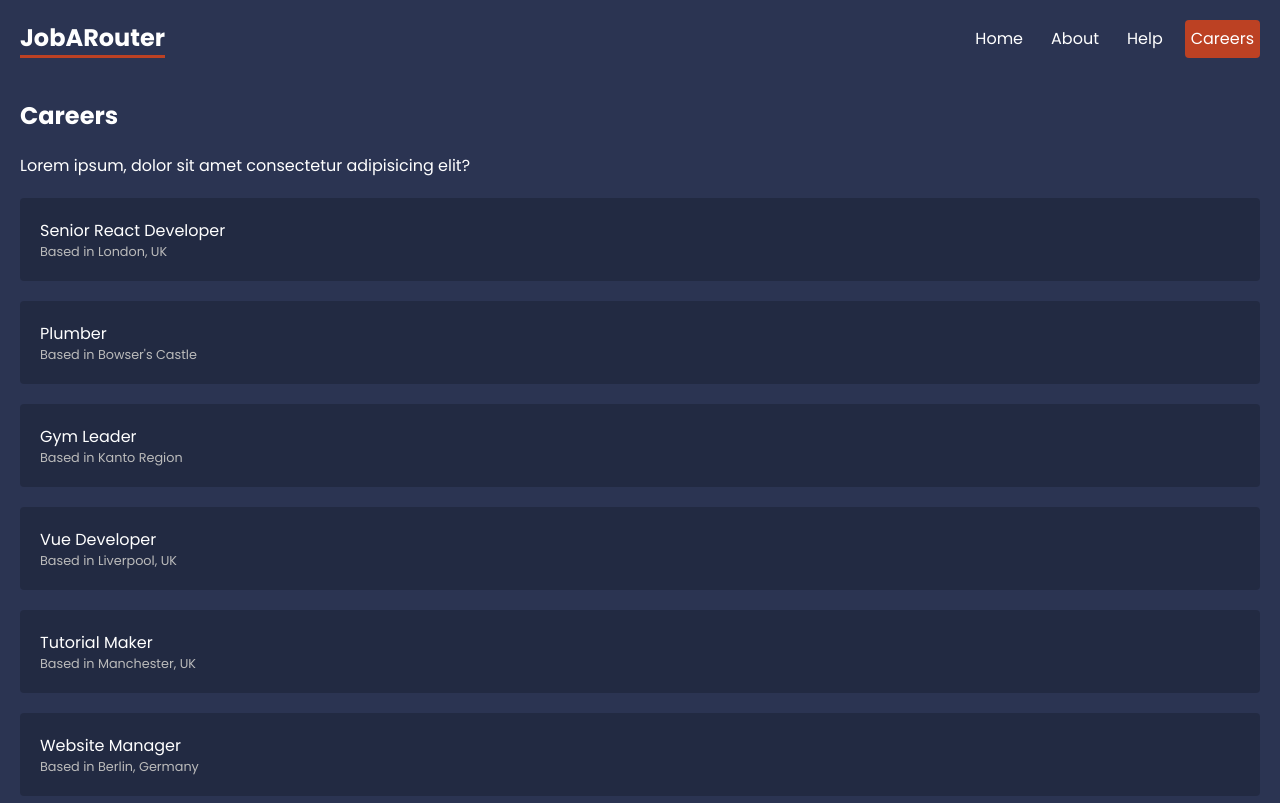
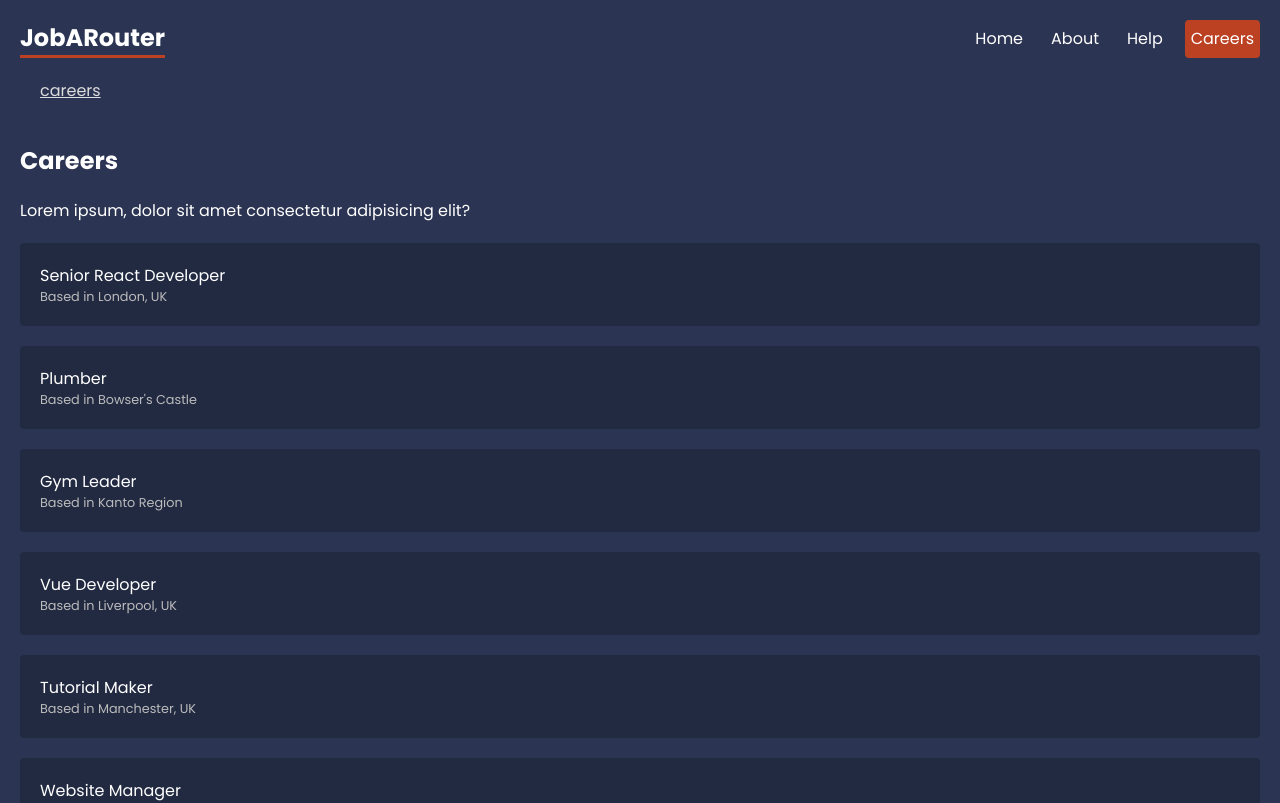
Before and after one commit to dev-Zidxne/React-Router-Job-FinderSite, a React (Create React App) app: page /careers in a window 1280 px wide. Shown: the top 803 px of the page. Built offline with nearby package versions, Linux system fonts and the light colour scheme; data requests are answered from the project's data file.

Commit message:
Making Breadcrumbs (useLocation hook)

```diff
--- a/src/Layouts/RootLayout.js
+++ b/src/Layouts/RootLayout.js
@@ -1,4 +1,5 @@
 import { NavLink, Outlet } from "react-router-dom";
+import BreadCrumbs from "../components/BreadCrumbs";
 
 export default function RootLayout() {
   return (
@@ -11,6 +12,7 @@
           <NavLink to="help">Help</NavLink>
           <NavLink to="careers">Careers</NavLink>
         </nav>
+        <BreadCrumbs />
       </header>
       <main>
         <Outlet />
--- /dev/null
+++ b/src/components/BreadCrumbs.js
@@ -0,0 +1,22 @@
+import { Link, useLocation } from "react-router-dom";
+
+export default function BreadCrumbs() {
+  const location = useLocation();
+
+  let currentLink = "";
+
+  const crumbs = location.pathname
+    .split("/")
+    .filter((crumb) => crumb !== "")
+    .map((crumb) => {
+      currentLink += `/${crumb}`;
+
+      return (
+        <div className="crumb" key={crumb}>
+          <Link to={currentLink}>{crumb}</Link>
+        </div>
+      );
+    });
+
+  return <div className="breadcrumbs">{crumbs}</div>;
+}
--- a/src/index.css
+++ b/src/index.css
@@ -137,3 +137,21 @@
 }
 
 /* breadcrumbs */
+.breadcrumbs {
+  max-width: 1200px;
+  margin: 20px auto;
+}
+.breadcrumbs > * {
+  display: inline-block;
+  margin-right: 10px;
+}
+.breadcrumbs .crumb:after {
+  content: ">";
+  margin-left: 10px;
+}
+.breadcrumbs .crumb:last-child:after {
+  display: none;
+}
+.breadcrumbs .crumb a {
+  color: #ddd;
+}
```
